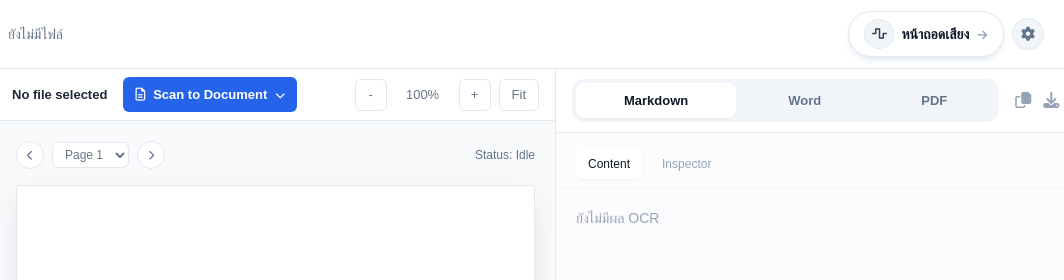
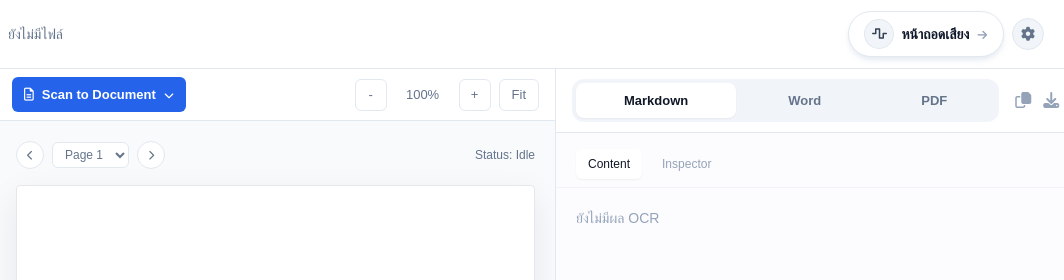
Before and after one commit to Wave879/STT, a website: page web_cloudflare/ocr_scan.html in a window 1280 px wide. Shown: the top 280 px of the page, 216-1280 px from the left. Drawn offline with nearby package versions, Linux system fonts and the light colour scheme; a web font is replaced by a local one.

Commit message:
Remove filename label next to scan button

```diff
--- a/web_cloudflare/ocr_scan.html
+++ b/web_cloudflare/ocr_scan.html
@@ -72,7 +72,7 @@
     <section class="bg-white border-r border-slate-200 min-h-0 grid" style="grid-template-rows:52px 1fr;">
         <div class="px-4 border-b border-slate-200 flex items-center justify-between gap-4">
             <div class="flex items-center gap-4 min-w-0">
-                <div id="active-file-name" class="font-semibold text-[13px] truncate">No file selected</div>
+
                 <button id="scan-button" class="flex items-center gap-2 px-3 py-2 bg-blue-600 hover:bg-blue-700 text-white rounded-md text-[13px] font-semibold disabled:opacity-50 disabled:cursor-not-allowed">
                     <i class="far fa-file-alt"></i>
                     <span id="scan-button-label">Scan to Document</span>
@@ -156,7 +156,7 @@
 
     const importFiles = document.getElementById('import-files');
     const fileList = document.getElementById('file-list');
-    const activeFileName = document.getElementById('active-file-name');
+
     const fileTitle = document.getElementById('file-title');
     const scanButton = document.getElementById('scan-button');
     const scanButtonLabel = document.getElementById('scan-button-label');
@@ -414,7 +414,7 @@
     function refreshMeta() {
         const doc = getActiveDocument();
         fileTitle.textContent = doc ? doc.name : 'ยังไม่มีไฟล์';
-        activeFileName.textContent = doc ? doc.name : 'No file selected';
+
         metaStatus.textContent = doc?.result ? 'Completed' : doc ? 'Imported' : 'Waiting';
         metaPages.textContent = doc?.result?.pageCount || 0;
         metaFileSize.textContent = doc ? doc.sizeLabel : '-';
```
